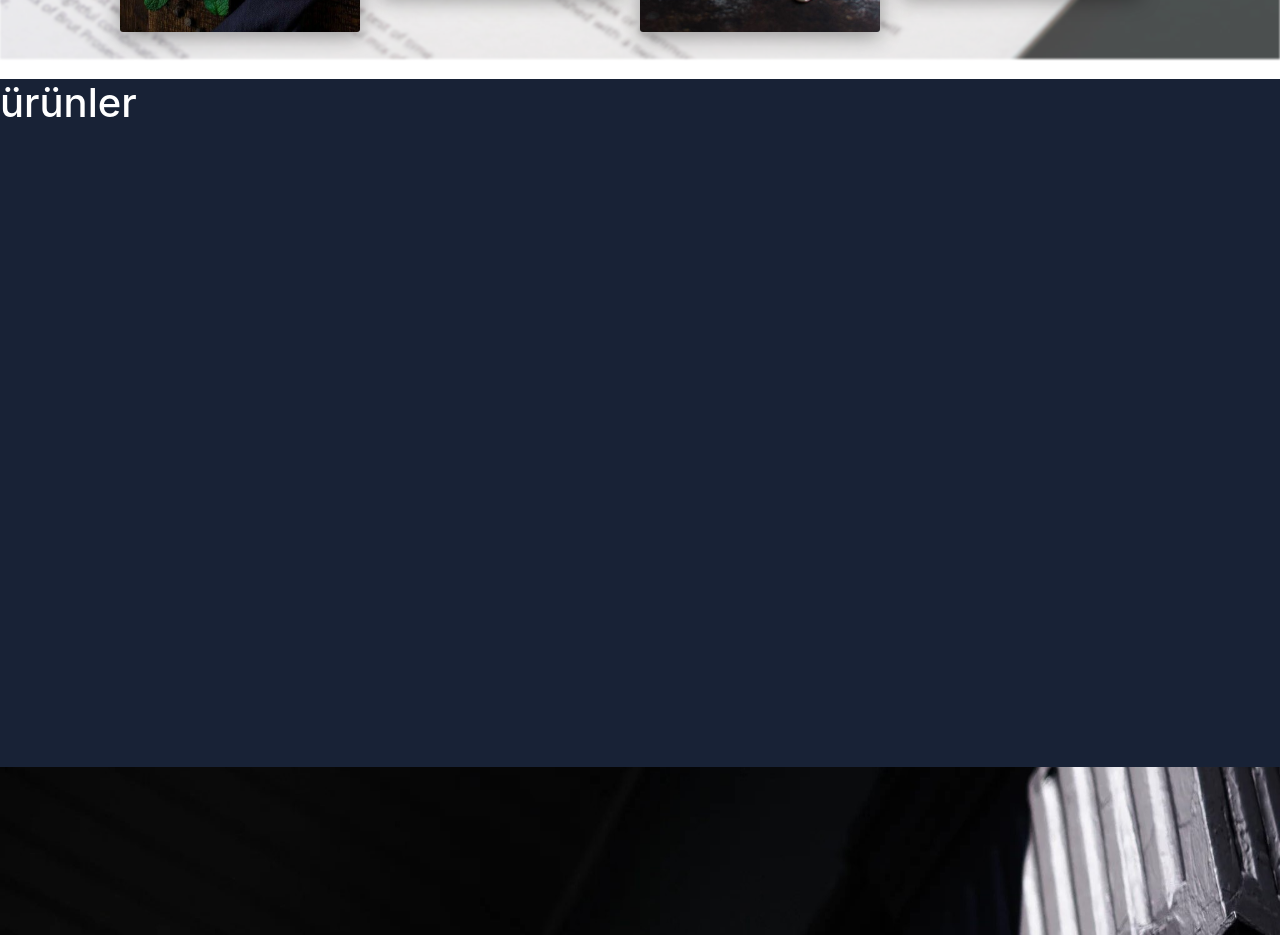
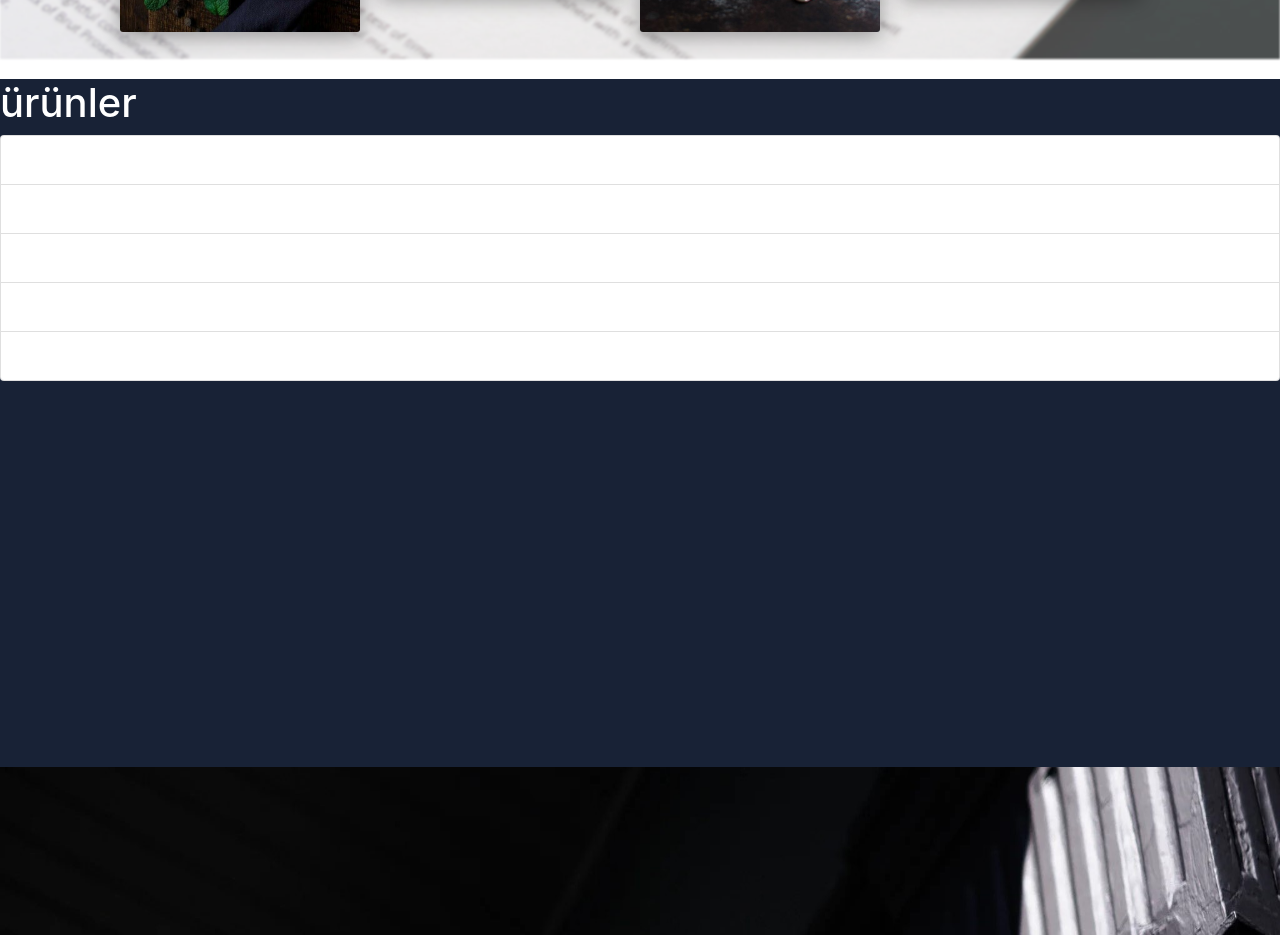
Before and after one commit to mmehtapavci/moonwhite, a React (Create React App) app: page / in a window 1280 px wide. Shown: the part 1340-2275 px from the top of the page. Built offline with nearby package versions, Linux system fonts and the light colour scheme.

Commit message:
reactstrapdowlond

```diff
--- a/package.json
+++ b/package.json
@@ -12,6 +12,7 @@
     "react-dom": "^18.2.0",
     "react-router-dom": "^6.22.2",
     "react-scripts": "5.0.1",
+    "reactstrap": "^9.2.2",
     "web-vitals": "^2.1.4"
   },
   "scripts": {
--- a/src/components/Sectiontree.js
+++ b/src/components/Sectiontree.js
@@ -1,5 +1,6 @@
 import React from 'react'
 import '../style/Sectiontree.css';
+import { ListGroup, ListGroupItem } from 'reactstrap';
 
 
 
@@ -9,6 +10,13 @@
     return (
         <div className="products">
             <h1>ürünler</h1>
+            <ListGroup>
+        <ListGroupItem>Cras justo odio</ListGroupItem>
+        <ListGroupItem>Dapibus ac facilisis in</ListGroupItem>
+        <ListGroupItem>Morbi leo risus</ListGroupItem>
+        <ListGroupItem>Porta ac consectetur ac</ListGroupItem>
+        <ListGroupItem>Vestibulum at eros</ListGroupItem>
+      </ListGroup>
         </div>
     )
 }
```
Also changed, not shown: 1 other file (tests, documents, lock files or other folders).
